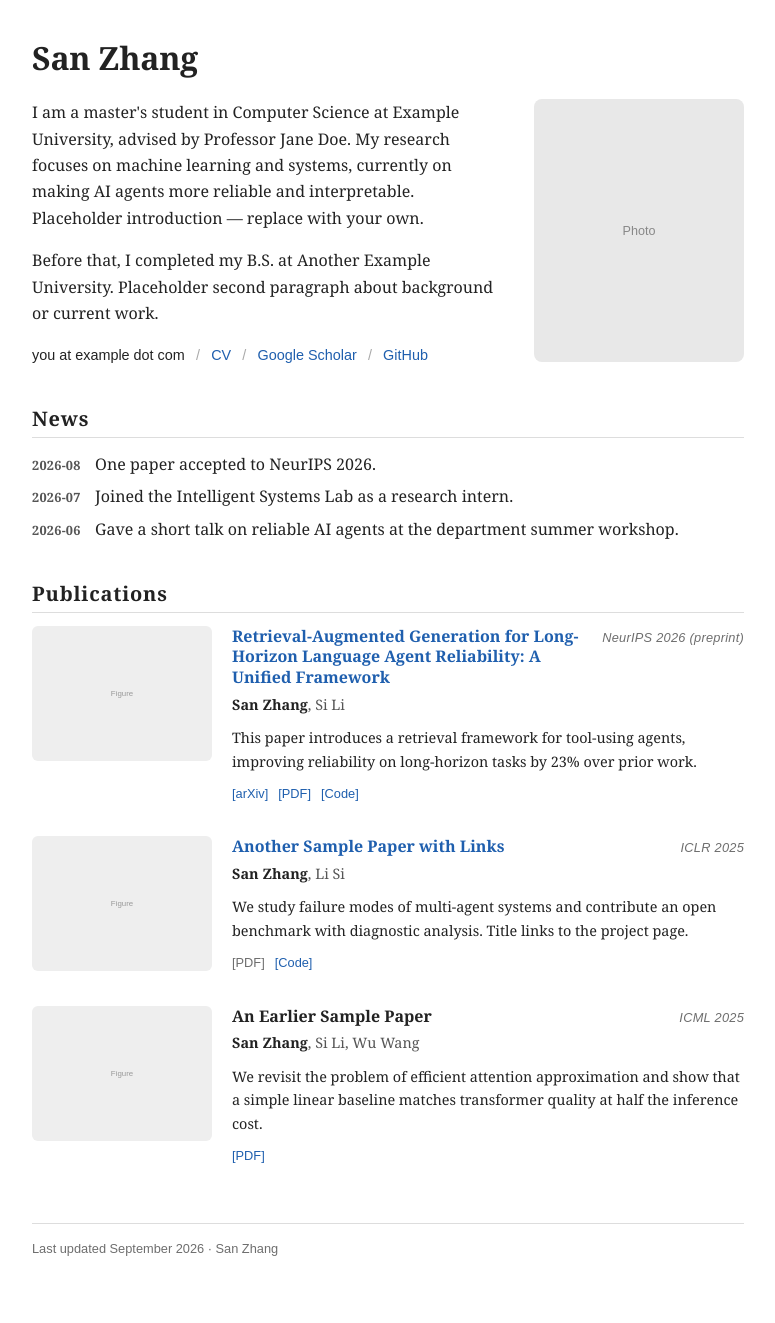
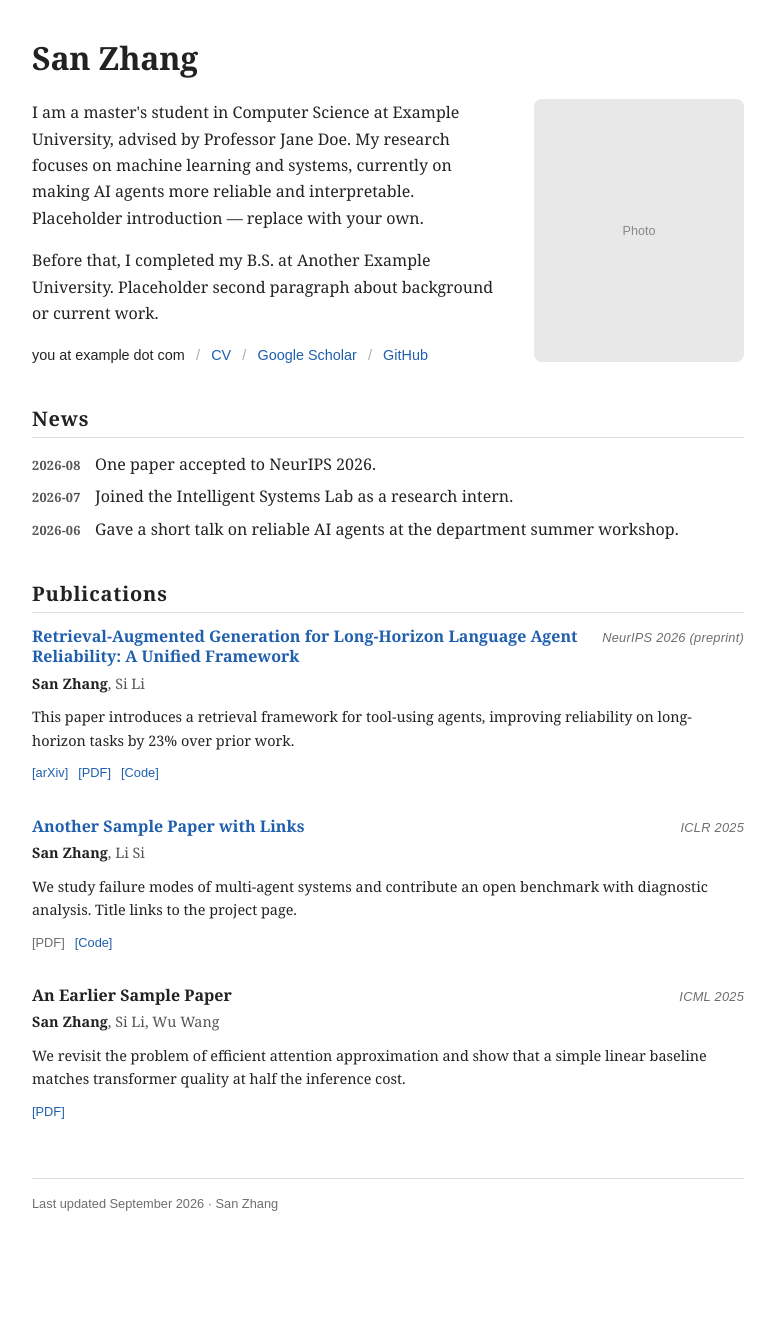
Before and after one commit to Sitaye/sitaye.github.io, a Jekyll site: the page built from index.html, in a window 1280 px wide. Shown: the whole page, without its empty margins (252-1027 px from the left). Built offline with Jekyll 4.4.1, drawn with Linux system fonts in a browser that asks for light colours; after the commit the page ends 1278 px from its top, so only the background shows below that.

Commit message:
feat: remove publication figure column, revert cards to text-only

```diff
--- a/_data/publications.yml
+++ b/_data/publications.yml
@@ -7,7 +7,6 @@
   title: "An Earlier Sample Paper"
   authors: ["San Zhang", "Si Li", "Wu Wang"]
   venue: "ICML 2025"
-  figure: /assets/fig-placeholder.svg
   summary: "We revisit the problem of efficient attention approximation and show that a simple linear baseline matches transformer quality at half the inference cost."
   links:
     - label: "PDF"
@@ -17,7 +16,6 @@
   title: "Retrieval-Augmented Generation for Long-Horizon Language Agent Reliability: A Unified Framework"
   authors: ["San Zhang", "Si Li"]
   venue: "NeurIPS 2026 (preprint)"
-  figure: /assets/fig-placeholder.svg
   project: "https://example.com/project"
   summary: "This paper introduces a retrieval framework for tool-using agents, improving reliability on long-horizon tasks by 23% over prior work."
   links:
@@ -32,7 +30,6 @@
   title: "Another Sample Paper with Links"
   authors: ["San Zhang", "Li Si"]
   venue: "ICLR 2025"
-  figure: /assets/fig-placeholder.svg
   project: "https://example.com/project2"
   summary: "We study failure modes of multi-agent systems and contribute an open benchmark with diagnostic analysis. Title links to the project page."
   links:
--- a/_layouts/home.html
+++ b/_layouts/home.html
@@ -33,10 +33,6 @@
       {% assign pubs = site.data.publications | sort: "year" | reverse %}
       {% for pub in pubs %}
       <article class="pub-card">
-        {%- if pub.figure -%}
-        <div class="pub-figure"><img src="{{ pub.figure | relative_url }}" alt=""></div>
-        {%- endif -%}
-        <div class="pub-body">
         <h4 class="pub-title">
           <span class="pub-title-text">
             {%- if pub.project -%}<a href="{{ pub.project }}">{{ pub.title }}</a>
@@ -61,7 +57,6 @@
           {%- endfor -%}
         </p>
         {%- endif -%}
-        </div>
       </article>
       {% endfor %}
     </section>
--- a/assets/style.css
+++ b/assets/style.css
@@ -102,21 +102,8 @@ h2 {
 }
 
 .pub-card {
-  display: flex;
-  gap: 1.25rem;
-  align-items: flex-start;
   margin-bottom: 2rem;
 }
-
-.pub-figure { flex: 0 0 clamp(120px, 26%, 180px); }
-.pub-figure img {
-  display: block;
-  width: 100%;
-  height: auto;
-  border-radius: 6px;
-}
-
-.pub-body { flex: 1 1 auto; min-width: 0; }
 
 .pub-title {
   margin: 0;
@@ -173,12 +160,10 @@ h2 {
 
 @media (max-width: 640px) {
   .intro-cols { flex-direction: column-reverse; }
-  .pub-card { gap: 0.9rem; }
 }
 
 @media print {
   .page { max-width: 100%; padding: 0; }
-  .pub-figure { display: none; }
   body { font-size: 11pt; }
   a { color: var(--ink); }
   .pub-card { margin-bottom: 1.1rem; break-inside: avoid; }
```
Also changed, not shown: assets/fig-placeholder.svg (deleted). Lines whose indentation alone changed are shown as unchanged.
